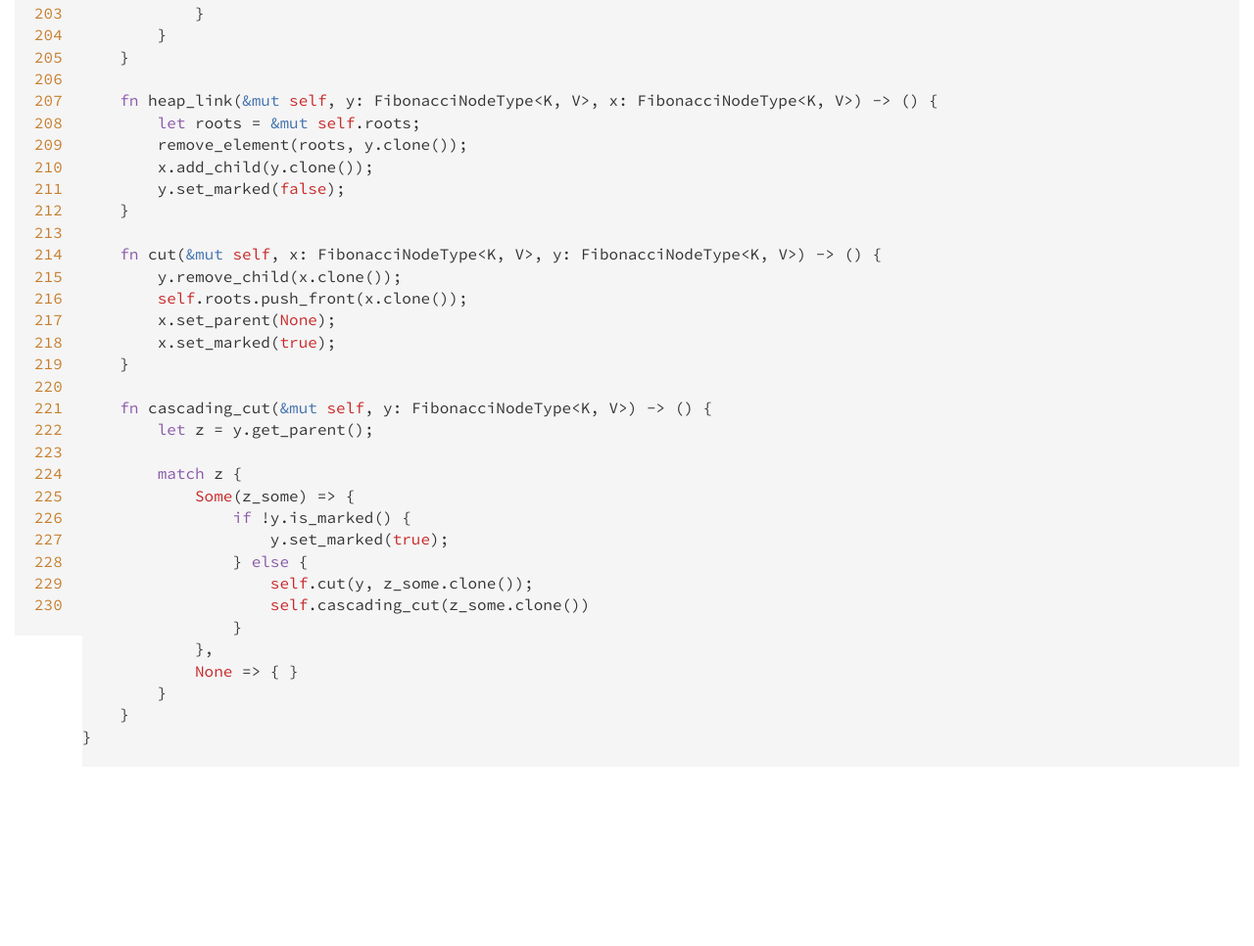
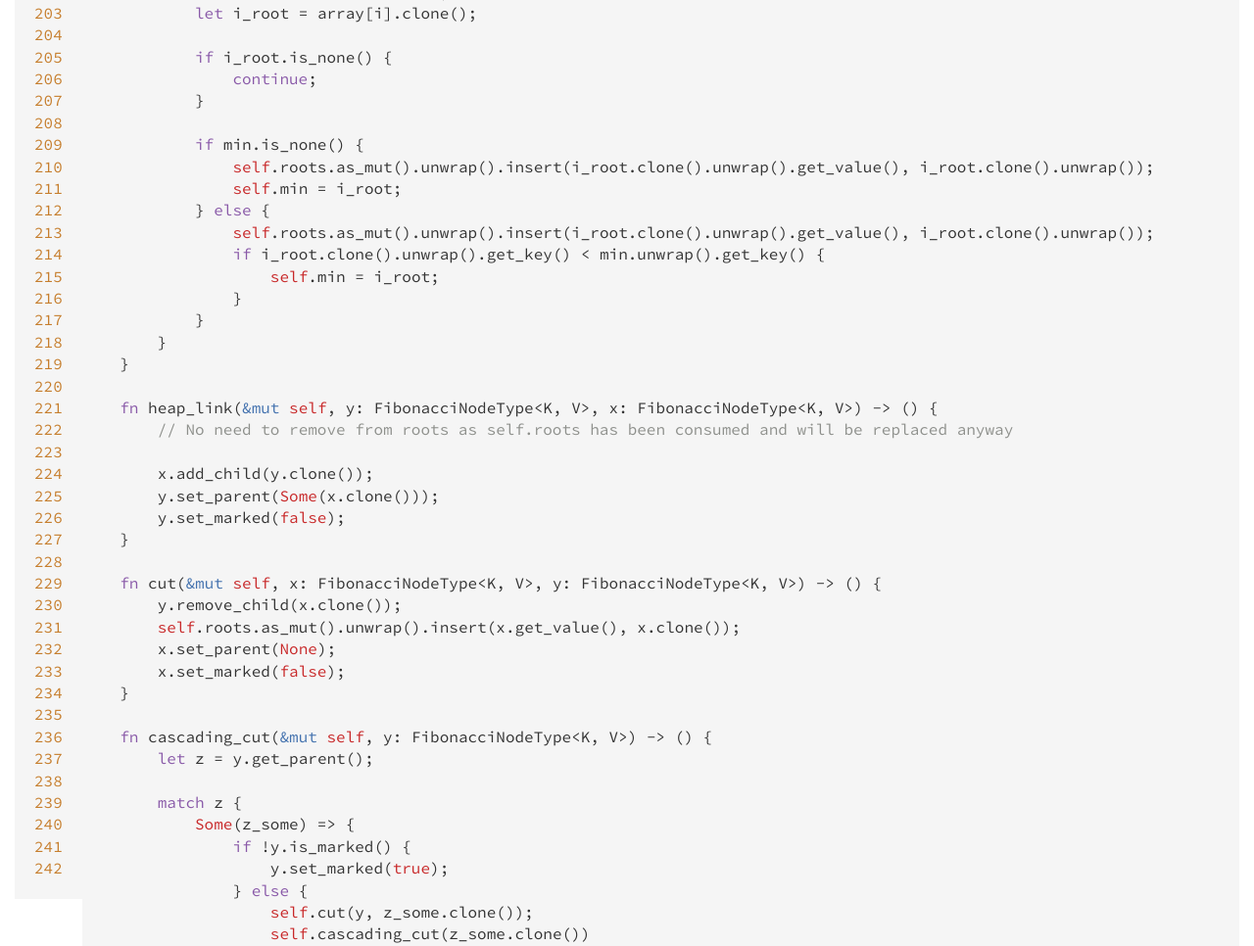
Before and after one commit to mcdonaldm1993/fibonacci-heap, a plain HTML site: page doc/src/fibonacci_heap/fibonacci_heap.rs.html in a window 1280 px wide. Shown: the part 4685-5651 px from the top of the page at 98% size. Before the commit the page ends 5519 px from the top, so only its background shows below. Drawn offline with Linux system fonts and the light colour scheme.

Commit message:
- Updated docs to commit: 2d8dabd2c2da2fca1cf8c7ae9ca5c44bf7e1e934

```diff
--- a/doc/search-index.js
+++ b/doc/search-index.js
@@ -1,5 +1,3 @@
 var searchIndex = {};
-searchIndex['main'] = {"items":[],"paths":[]};
 searchIndex['fibonacci_heap'] = {"items":[[0,"","fibonacci_heap",""],[3,"FibonacciHeap","","Struct that represents the [Fibonacci Heap](http://en.wikipedia.org/wiki/Fibonacci_heap) data structure."],[11,"new","","Creates a new empty `FibonacciHeap`.",0],[11,"insert","","Inserts the value into the heap with priority key.",0],[11,"minimum","","Peeks at the minimum of the heap.",0],[11,"extract_min","","Exctracts the minimum of the heap.",0],[11,"decrease_key","","Decreases the priority of the value to the key.",0]],"paths":[[3,"FibonacciHeap"]]};
-
 initSearch(searchIndex);
--- a/doc/src/fibonacci_heap/fibonacci_heap.rs.html
+++ b/doc/src/fibonacci_heap/fibonacci_heap.rs.html
@@ -270,11 +270,22 @@
 <span id="228">228</span>
 <span id="229">229</span>
 <span id="230">230</span>
+<span id="231">231</span>
+<span id="232">232</span>
+<span id="233">233</span>
+<span id="234">234</span>
+<span id="235">235</span>
+<span id="236">236</span>
+<span id="237">237</span>
+<span id="238">238</span>
+<span id="239">239</span>
+<span id="240">240</span>
+<span id="241">241</span>
+<span id="242">242</span>
 </pre><pre class='rust '>
 <span class='kw'>use</span> <span class='ident'>std</span>::<span class='ident'>collections</span>::<span class='ident'>HashMap</span>;
 <span class='kw'>use</span> <span class='ident'>std</span>::<span class='ident'>collections</span>::<span class='ident'>hash_map</span>::<span class='ident'>Hasher</span>;
 <span class='kw'>use</span> <span class='ident'>std</span>::<span class='ident'>hash</span>::<span class='ident'>Hash</span>;
-<span class='kw'>use</span> <span class='ident'>std</span>::<span class='ident'>collections</span>::<span class='ident'>DList</span>;
 <span class='kw'>use</span> <span class='ident'>std</span>::<span class='ident'>num</span>::<span class='ident'>Float</span>;
 
 <span class='kw'>use</span> <span class='ident'>super</span>::<span class='ident'>fibonacci_node</span>::<span class='ident'>FibonacciNodeType</span>;
@@ -287,8 +298,12 @@
 <span class='doccomment'>///</span>
 <span class='doccomment'>/// The key, K, is the priority used to order the heap. The value, V, is the data associated with the key.</span>
 <span class='kw'>pub</span> <span class='kw'>struct</span> <span class='ident'>FibonacciHeap</span><span class='op'>&lt;</span><span class='ident'>K</span>, <span class='ident'>V</span><span class='op'>&gt;</span> {
+    <span class='comment'>// Hashmap for O(1) retrieval of nodes
+</span>
     <span class='ident'>hash_map</span>: <span class='ident'>HashMap</span><span class='op'>&lt;</span><span class='ident'>V</span>, <span class='ident'>FibonacciNodeType</span><span class='op'>&lt;</span><span class='ident'>K</span>, <span class='ident'>V</span><span class='op'>&gt;&gt;</span>,
-    <span class='ident'>roots</span>: <span class='ident'>DList</span><span class='op'>&lt;</span><span class='ident'>FibonacciNodeType</span><span class='op'>&lt;</span><span class='ident'>K</span>, <span class='ident'>V</span><span class='op'>&gt;&gt;</span>,
+    <span class='comment'>// Roots is a HashMap instead of a list for O(1) removal and insertion of root nodes
+</span>
+    <span class='ident'>roots</span>: <span class='prelude-ty'>Option</span><span class='op'>&lt;</span><span class='ident'>HashMap</span><span class='op'>&lt;</span><span class='ident'>V</span>, <span class='ident'>FibonacciNodeType</span><span class='op'>&lt;</span><span class='ident'>K</span>, <span class='ident'>V</span><span class='op'>&gt;&gt;</span><span class='op'>&gt;</span>,
     <span class='ident'>min</span>: <span class='prelude-ty'>Option</span><span class='op'>&lt;</span><span class='ident'>FibonacciNodeType</span><span class='op'>&lt;</span><span class='ident'>K</span>, <span class='ident'>V</span><span class='op'>&gt;&gt;</span>,
     <span class='ident'>size</span>: <span class='ident'>i32</span>
 }
@@ -301,7 +316,7 @@
     <span class='kw'>pub</span> <span class='kw'>fn</span> <span class='ident'>new</span>() <span class='op'>-&gt;</span> <span class='ident'>FibonacciHeap</span><span class='op'>&lt;</span><span class='ident'>K</span>, <span class='ident'>V</span><span class='op'>&gt;</span> {
         <span class='ident'>FibonacciHeap</span>{
             <span class='ident'>hash_map</span>: <span class='ident'>HashMap</span>::<span class='ident'>new</span>(),
-            <span class='ident'>roots</span>: <span class='ident'>DList</span>::<span class='ident'>new</span>(),
+            <span class='ident'>roots</span>: <span class='prelude-val'>Some</span>(<span class='ident'>HashMap</span>::<span class='ident'>new</span>()),
             <span class='ident'>min</span>: <span class='prelude-val'>None</span>,
             <span class='ident'>size</span>: <span class='number'>0</span>
         }
@@ -315,14 +330,14 @@
 
         <span class='kw'>match</span> <span class='ident'>min</span> {
             <span class='prelude-val'>Some</span>(<span class='kw-2'>ref</span> <span class='ident'>m</span>) <span class='op'>=&gt;</span> {
-                <span class='self'>self</span>.<span class='ident'>roots</span>.<span class='ident'>push_front</span>(<span class='ident'>node</span>.<span class='ident'>clone</span>());
+                <span class='self'>self</span>.<span class='ident'>roots</span>.<span class='ident'>as_mut</span>().<span class='ident'>unwrap</span>().<span class='ident'>insert</span>(<span class='ident'>node</span>.<span class='ident'>get_value</span>(), <span class='ident'>node</span>.<span class='ident'>clone</span>());
                 <span class='kw'>if</span> <span class='ident'>node</span>.<span class='ident'>get_key</span>() <span class='op'>&lt;</span> <span class='ident'>m</span>.<span class='ident'>get_key</span>() {
                     <span class='self'>self</span>.<span class='ident'>min</span> <span class='op'>=</span> <span class='prelude-val'>Some</span>(<span class='ident'>node</span>.<span class='ident'>clone</span>());
                 }
             },
             <span class='prelude-val'>None</span> <span class='op'>=&gt;</span> {
-                <span class='self'>self</span>.<span class='ident'>roots</span> <span class='op'>=</span> <span class='ident'>DList</span>::<span class='ident'>new</span>();
-                <span class='self'>self</span>.<span class='ident'>roots</span>.<span class='ident'>push_front</span>(<span class='ident'>node</span>.<span class='ident'>clone</span>());
+                <span class='self'>self</span>.<span class='ident'>roots</span> <span class='op'>=</span> <span class='prelude-val'>Some</span>(<span class='ident'>HashMap</span>::<span class='ident'>new</span>());
+                <span class='self'>self</span>.<span class='ident'>roots</span>.<span class='ident'>as_mut</span>().<span class='ident'>unwrap</span>().<span class='ident'>insert</span>(<span class='ident'>node</span>.<span class='ident'>get_value</span>(), <span class='ident'>node</span>.<span class='ident'>clone</span>());
                 <span class='self'>self</span>.<span class='ident'>min</span> <span class='op'>=</span> <span class='prelude-val'>Some</span>(<span class='ident'>node</span>.<span class='ident'>clone</span>());
             }
         }
@@ -359,20 +374,21 @@
                 <span class='kw'>let</span> <span class='kw-2'>mut</span> <span class='ident'>children</span> <span class='op'>=</span> <span class='ident'>z</span>.<span class='ident'>get_children</span>();
                 <span class='kw'>for</span> <span class='ident'>child</span> <span class='kw'>in</span> <span class='ident'>children</span>.<span class='ident'>iter_mut</span>() {
                     <span class='ident'>child</span>.<span class='ident'>set_parent</span>(<span class='prelude-val'>None</span>);
-                    <span class='self'>self</span>.<span class='ident'>roots</span>.<span class='ident'>push_front</span>(<span class='ident'>child</span>.<span class='ident'>clone</span>());
+                    <span class='self'>self</span>.<span class='ident'>roots</span>.<span class='ident'>as_mut</span>().<span class='ident'>unwrap</span>().<span class='ident'>insert</span>(<span class='ident'>child</span>.<span class='ident'>get_value</span>(), <span class='ident'>child</span>.<span class='ident'>clone</span>());
                 }
 
-                {
-                    <span class='kw'>let</span> <span class='ident'>roots</span> <span class='op'>=</span> <span class='kw-2'>&amp;</span><span class='kw-2'>mut</span> <span class='self'>self</span>.<span class='ident'>roots</span>;
-                    <span class='ident'>remove_element</span>(<span class='ident'>roots</span>, <span class='ident'>z</span>.<span class='ident'>clone</span>());
-                }
+                <span class='self'>self</span>.<span class='ident'>roots</span>.<span class='ident'>as_mut</span>().<span class='ident'>unwrap</span>().<span class='ident'>remove</span>(<span class='kw-2'>&amp;</span><span class='ident'>z</span>.<span class='ident'>get_value</span>());
 
                 {
-                    <span class='kw'>if</span> <span class='self'>self</span>.<span class='ident'>roots</span>.<span class='ident'>len</span>() <span class='op'>==</span> <span class='number'>0</span> {
+                    <span class='kw'>if</span> <span class='self'>self</span>.<span class='ident'>roots</span>.<span class='ident'>as_mut</span>().<span class='ident'>unwrap</span>().<span class='ident'>is_empty</span>() {
                         <span class='self'>self</span>.<span class='ident'>min</span> <span class='op'>=</span> <span class='prelude-val'>None</span>;
                     } <span class='kw'>else</span> {
-                        <span class='kw'>let</span> <span class='ident'>new_min</span> <span class='op'>=</span> <span class='self'>self</span>.<span class='ident'>roots</span>.<span class='ident'>front</span>().<span class='ident'>unwrap</span>().<span class='ident'>clone</span>();
-                        <span class='self'>self</span>.<span class='ident'>min</span> <span class='op'>=</span> <span class='prelude-val'>Some</span>(<span class='ident'>new_min</span>);
+                        <span class='kw'>let</span> <span class='kw-2'>mut</span> <span class='ident'>new_min</span> <span class='op'>=</span> <span class='prelude-val'>None</span>;
+                        <span class='kw'>for</span> <span class='ident'>value</span> <span class='kw'>in</span> <span class='self'>self</span>.<span class='ident'>roots</span>.<span class='ident'>as_mut</span>().<span class='ident'>unwrap</span>().<span class='ident'>values</span>() {
+                            <span class='ident'>new_min</span> <span class='op'>=</span> <span class='prelude-val'>Some</span>(<span class='ident'>value</span>.<span class='ident'>clone</span>());
+                        }
+
+                        <span class='self'>self</span>.<span class='ident'>min</span> <span class='op'>=</span> <span class='ident'>new_min</span>;
                         <span class='self'>self</span>.<span class='ident'>consolidate</span>();
                     }
                 }
@@ -436,21 +452,27 @@
 </span>
 
     <span class='kw'>fn</span> <span class='ident'>consolidate</span>(<span class='kw-2'>&amp;</span><span class='kw-2'>mut</span> <span class='self'>self</span>) <span class='op'>-&gt;</span> () {
-        <span class='kw'>let</span> <span class='ident'>log_n</span> <span class='op'>=</span> (<span class='self'>self</span>.<span class='ident'>size</span> <span class='kw'>as</span> <span class='ident'>f64</span>).<span class='ident'>log2</span>() <span class='kw'>as</span> <span class='ident'>usize</span> <span class='op'>+</span> <span class='number'>1</span>;
+        <span class='kw'>let</span> <span class='ident'>base</span>: <span class='ident'>f64</span> <span class='op'>=</span> (<span class='number'>1.0</span> <span class='op'>+</span> <span class='number'>5.0</span>.<span class='ident'>sqrt</span>())<span class='op'>/</span><span class='number'>2.0</span>;
+        <span class='kw'>let</span> <span class='ident'>log_n</span> <span class='op'>=</span> (<span class='self'>self</span>.<span class='ident'>size</span> <span class='kw'>as</span> <span class='ident'>f64</span>).<span class='ident'>log</span>(<span class='ident'>base</span>) <span class='kw'>as</span> <span class='ident'>usize</span> <span class='op'>+</span> <span class='number'>1</span>;
         <span class='kw'>let</span> <span class='kw-2'>mut</span> <span class='ident'>array</span>: <span class='ident'>Vec</span><span class='op'>&lt;</span><span class='prelude-ty'>Option</span><span class='op'>&lt;</span><span class='ident'>FibonacciNodeType</span><span class='op'>&lt;</span><span class='ident'>K</span>, <span class='ident'>V</span><span class='op'>&gt;&gt;</span><span class='op'>&gt;</span> <span class='op'>=</span> (<span class='number'>0</span>..<span class='ident'>log_n</span>).<span class='ident'>map</span>(<span class='op'>|</span>_<span class='op'>|</span> <span class='prelude-val'>None</span>).<span class='ident'>collect</span>();
 
-        <span class='kw'>let</span> <span class='ident'>roots</span> <span class='op'>=</span> <span class='kw-2'>&amp;</span><span class='kw-2'>mut</span> <span class='self'>self</span>.<span class='ident'>roots</span>.<span class='ident'>clone</span>();
-        <span class='kw'>for</span> <span class='ident'>root</span> <span class='kw'>in</span> <span class='ident'>roots</span>.<span class='ident'>iter</span>() {
+        <span class='kw'>let</span> <span class='ident'>roots</span> <span class='op'>=</span> <span class='self'>self</span>.<span class='ident'>roots</span>.<span class='ident'>take</span>().<span class='ident'>unwrap</span>();
+
+        <span class='kw'>for</span> (_, <span class='ident'>root</span>) <span class='kw'>in</span> <span class='ident'>roots</span>.<span class='ident'>into_iter</span>() {
             <span class='kw'>let</span> <span class='kw-2'>mut</span> <span class='ident'>x</span> <span class='op'>=</span> <span class='ident'>root</span>.<span class='ident'>clone</span>();
             <span class='kw'>let</span> <span class='kw-2'>mut</span> <span class='ident'>d</span> <span class='op'>=</span> <span class='ident'>x</span>.<span class='ident'>rank</span>();
             <span class='kw'>loop</span> {
-                <span class='kw'>if</span> <span class='ident'>array</span>[<span class='ident'>d</span>].<span class='ident'>clone</span>().<span class='ident'>is_none</span>() { <span class='kw'>break</span>; }
+                <span class='kw'>if</span> <span class='ident'>array</span>[<span class='ident'>d</span>].<span class='ident'>clone</span>().<span class='ident'>is_none</span>() {
+                    <span class='kw'>break</span>;
+                }
+
                 <span class='kw'>let</span> <span class='kw-2'>mut</span> <span class='ident'>y</span> <span class='op'>=</span> <span class='ident'>array</span>[<span class='ident'>d</span>].<span class='ident'>clone</span>().<span class='ident'>unwrap</span>();
                 <span class='kw'>if</span> <span class='ident'>x</span>.<span class='ident'>get_key</span>() <span class='op'>&gt;</span> <span class='ident'>y</span>.<span class='ident'>get_key</span>() {
                     <span class='kw'>let</span> <span class='ident'>n</span> <span class='op'>=</span> <span class='ident'>x</span>.<span class='ident'>clone</span>();
                     <span class='ident'>x</span> <span class='op'>=</span> <span class='ident'>y</span>.<span class='ident'>clone</span>();
                     <span class='ident'>y</span> <span class='op'>=</span> <span class='ident'>n</span>;
                 }
+
                 <span class='self'>self</span>.<span class='ident'>heap_link</span>(<span class='ident'>y</span>.<span class='ident'>clone</span>(), <span class='ident'>x</span>.<span class='ident'>clone</span>());
                 <span class='ident'>array</span>[<span class='ident'>d</span>] <span class='op'>=</span> <span class='prelude-val'>None</span>;
                 <span class='ident'>d</span> <span class='op'>=</span> <span class='ident'>d</span> <span class='op'>+</span> <span class='number'>1</span>;
@@ -459,36 +481,41 @@
         }
 
         <span class='self'>self</span>.<span class='ident'>min</span> <span class='op'>=</span> <span class='prelude-val'>None</span>;
+        <span class='self'>self</span>.<span class='ident'>roots</span> <span class='op'>=</span> <span class='prelude-val'>Some</span>(<span class='ident'>HashMap</span>::<span class='ident'>new</span>());
 
         <span class='kw'>for</span> <span class='ident'>i</span> <span class='kw'>in</span> <span class='number'>0</span>..<span class='ident'>log_n</span> {
             <span class='kw'>let</span> <span class='ident'>min</span> <span class='op'>=</span> <span class='self'>self</span>.<span class='ident'>min</span>.<span class='ident'>clone</span>();
-            <span class='kw'>if</span> <span class='ident'>array</span>[<span class='ident'>i</span>].<span class='ident'>clone</span>().<span class='ident'>is_none</span>() { <span class='kw'>continue</span>; }
+            <span class='kw'>let</span> <span class='ident'>i_root</span> <span class='op'>=</span> <span class='ident'>array</span>[<span class='ident'>i</span>].<span class='ident'>clone</span>();
+
+            <span class='kw'>if</span> <span class='ident'>i_root</span>.<span class='ident'>is_none</span>() {
+                <span class='kw'>continue</span>;
+            }
 
             <span class='kw'>if</span> <span class='ident'>min</span>.<span class='ident'>is_none</span>() {
-                <span class='self'>self</span>.<span class='ident'>roots</span> <span class='op'>=</span> <span class='ident'>DList</span>::<span class='ident'>new</span>();
-                <span class='self'>self</span>.<span class='ident'>roots</span>.<span class='ident'>push_front</span>(<span class='ident'>array</span>[<span class='ident'>i</span>].<span class='ident'>clone</span>().<span class='ident'>unwrap</span>());
-                <span class='self'>self</span>.<span class='ident'>min</span> <span class='op'>=</span> <span class='ident'>array</span>[<span class='ident'>i</span>].<span class='ident'>clone</span>();
+                <span class='self'>self</span>.<span class='ident'>roots</span>.<span class='ident'>as_mut</span>().<span class='ident'>unwrap</span>().<span class='ident'>insert</span>(<span class='ident'>i_root</span>.<span class='ident'>clone</span>().<span class='ident'>unwrap</span>().<span class='ident'>get_value</span>(), <span class='ident'>i_root</span>.<span class='ident'>clone</span>().<span class='ident'>unwrap</span>());
+                <span class='self'>self</span>.<span class='ident'>min</span> <span class='op'>=</span> <span class='ident'>i_root</span>;
             } <span class='kw'>else</span> {
-                <span class='self'>self</span>.<span class='ident'>roots</span>.<span class='ident'>push_front</span>(<span class='ident'>array</span>[<span class='ident'>i</span>].<span class='ident'>clone</span>().<span class='ident'>unwrap</span>());
-                <span class='kw'>if</span> <span class='ident'>array</span>[<span class='ident'>i</span>].<span class='ident'>clone</span>().<span class='ident'>unwrap</span>().<span class='ident'>get_key</span>() <span class='op'>&lt;</span> <span class='ident'>min</span>.<span class='ident'>unwrap</span>().<span class='ident'>get_key</span>() {
-                    <span class='self'>self</span>.<span class='ident'>min</span> <span class='op'>=</span> <span class='ident'>array</span>[<span class='ident'>i</span>].<span class='ident'>clone</span>();
+                <span class='self'>self</span>.<span class='ident'>roots</span>.<span class='ident'>as_mut</span>().<span class='ident'>unwrap</span>().<span class='ident'>insert</span>(<span class='ident'>i_root</span>.<span class='ident'>clone</span>().<span class='ident'>unwrap</span>().<span class='ident'>get_value</span>(), <span class='ident'>i_root</span>.<span class='ident'>clone</span>().<span class='ident'>unwrap</span>());
+                <span class='kw'>if</span> <span class='ident'>i_root</span>.<span class='ident'>clone</span>().<span class='ident'>unwrap</span>().<span class='ident'>get_key</span>() <span class='op'>&lt;</span> <span class='ident'>min</span>.<span class='ident'>unwrap</span>().<span class='ident'>get_key</span>() {
+                    <span class='self'>self</span>.<span class='ident'>min</span> <span class='op'>=</span> <span class='ident'>i_root</span>;
                 }
             }
         }
     }
 
     <span class='kw'>fn</span> <span class='ident'>heap_link</span>(<span class='kw-2'>&amp;</span><span class='kw-2'>mut</span> <span class='self'>self</span>, <span class='ident'>y</span>: <span class='ident'>FibonacciNodeType</span><span class='op'>&lt;</span><span class='ident'>K</span>, <span class='ident'>V</span><span class='op'>&gt;</span>, <span class='ident'>x</span>: <span class='ident'>FibonacciNodeType</span><span class='op'>&lt;</span><span class='ident'>K</span>, <span class='ident'>V</span><span class='op'>&gt;</span>) <span class='op'>-&gt;</span> () {
-        <span class='kw'>let</span> <span class='ident'>roots</span> <span class='op'>=</span> <span class='kw-2'>&amp;</span><span class='kw-2'>mut</span> <span class='self'>self</span>.<span class='ident'>roots</span>;
-        <span class='ident'>remove_element</span>(<span class='ident'>roots</span>, <span class='ident'>y</span>.<span class='ident'>clone</span>());
+        <span class='comment'>// No need to remove from roots as self.roots has been consumed and will be replaced anyway
+</span>
         <span class='ident'>x</span>.<span class='ident'>add_child</span>(<span class='ident'>y</span>.<span class='ident'>clone</span>());
+        <span class='ident'>y</span>.<span class='ident'>set_parent</span>(<span class='prelude-val'>Some</span>(<span class='ident'>x</span>.<span class='ident'>clone</span>()));
         <span class='ident'>y</span>.<span class='ident'>set_marked</span>(<span class='boolval'>false</span>);
     }
 
     <span class='kw'>fn</span> <span class='ident'>cut</span>(<span class='kw-2'>&amp;</span><span class='kw-2'>mut</span> <span class='self'>self</span>, <span class='ident'>x</span>: <span class='ident'>FibonacciNodeType</span><span class='op'>&lt;</span><span class='ident'>K</span>, <span class='ident'>V</span><span class='op'>&gt;</span>, <span class='ident'>y</span>: <span class='ident'>FibonacciNodeType</span><span class='op'>&lt;</span><span class='ident'>K</span>, <span class='ident'>V</span><span class='op'>&gt;</span>) <span class='op'>-&gt;</span> () {
         <span class='ident'>y</span>.<span class='ident'>remove_child</span>(<span class='ident'>x</span>.<span class='ident'>clone</span>());
-        <span class='self'>self</span>.<span class='ident'>roots</span>.<span class='ident'>push_front</span>(<span class='ident'>x</span>.<span class='ident'>clone</span>());
+        <span class='self'>self</span>.<span class='ident'>roots</span>.<span class='ident'>as_mut</span>().<span class='ident'>unwrap</span>().<span class='ident'>insert</span>(<span class='ident'>x</span>.<span class='ident'>get_value</span>(), <span class='ident'>x</span>.<span class='ident'>clone</span>());
         <span class='ident'>x</span>.<span class='ident'>set_parent</span>(<span class='prelude-val'>None</span>);
-        <span class='ident'>x</span>.<span class='ident'>set_marked</span>(<span class='boolval'>true</span>);
+        <span class='ident'>x</span>.<span class='ident'>set_marked</span>(<span class='boolval'>false</span>);
     }
 
     <span class='kw'>fn</span> <span class='ident'>cascading_cut</span>(<span class='kw-2'>&amp;</span><span class='kw-2'>mut</span> <span class='self'>self</span>, <span class='ident'>y</span>: <span class='ident'>FibonacciNodeType</span><span class='op'>&lt;</span><span class='ident'>K</span>, <span class='ident'>V</span><span class='op'>&gt;</span>) <span class='op'>-&gt;</span> () {
```
Also changed, not shown: doc/fibonacci_heap/struct.FibonacciHeap.html (+1 -1 lines).
